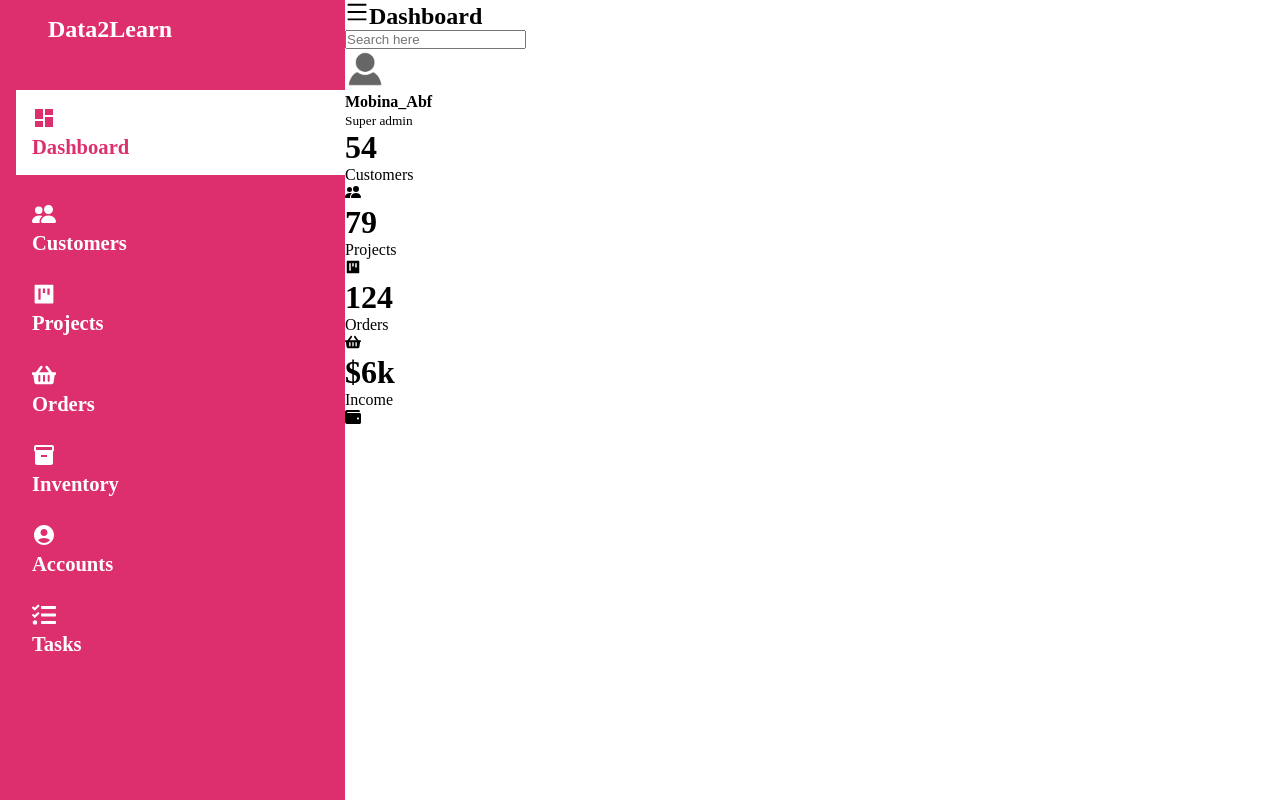
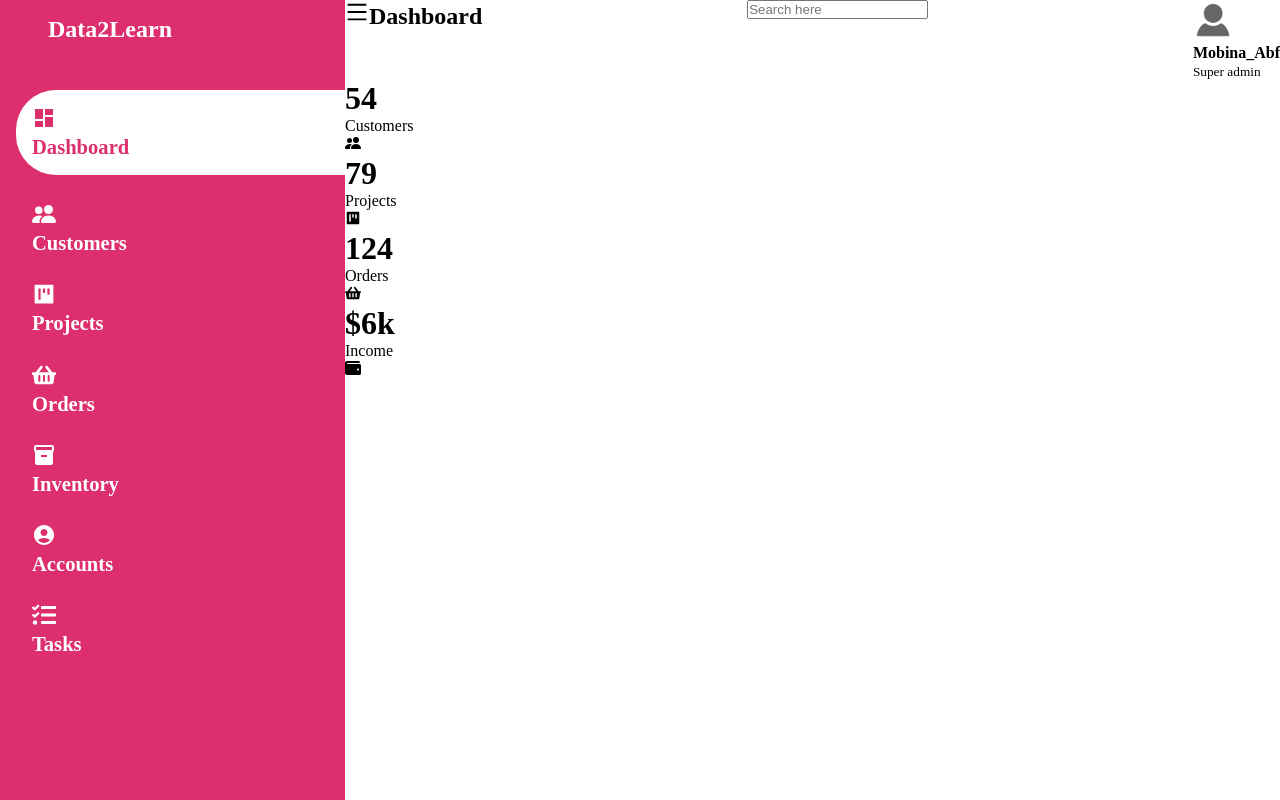
Before and after one commit to MobinaAbf/admin-dashboard, a React (Create React App) app: page / in a window 1280 px wide. Built offline with nearby package versions, Linux system fonts and the light colour scheme.

Commit message:
design header

```diff
--- a/src/Dashboard/Dashboard.css
+++ b/src/Dashboard/Dashboard.css
@@ -53,6 +53,7 @@
   padding-top: 1rem;
   padding-bottom: 1rem;
   color: var(--main-color);
+  border-radius: 40px 0px 0px 40px; /* topLeft topRight bottomRight bottomLeft */
 }
 
 .sidebar-menu a span:first-child {
@@ -63,3 +64,8 @@
 .main-content {
   margin-left: 345px;
 }
+
+header{
+    display: flex;
+    justify-content: space-between;
+}
```
